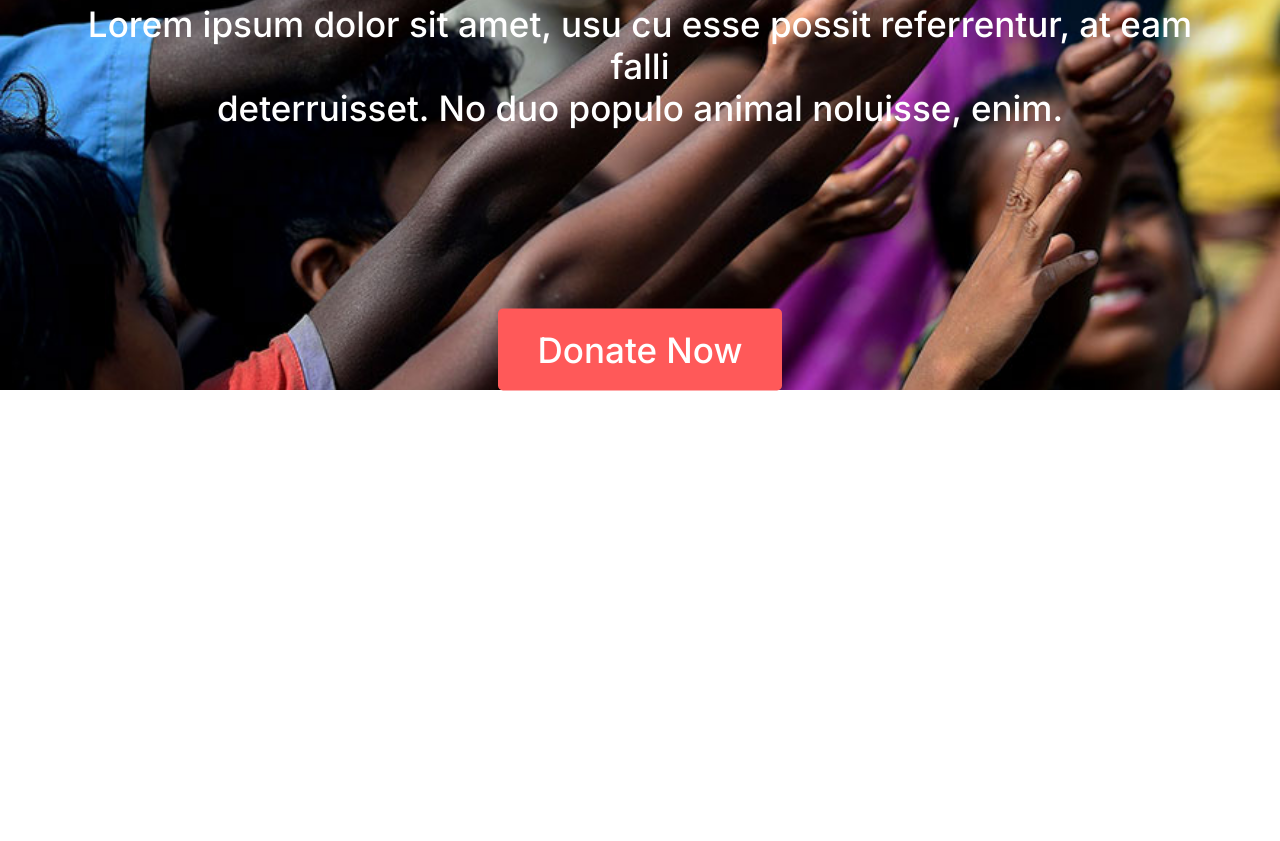
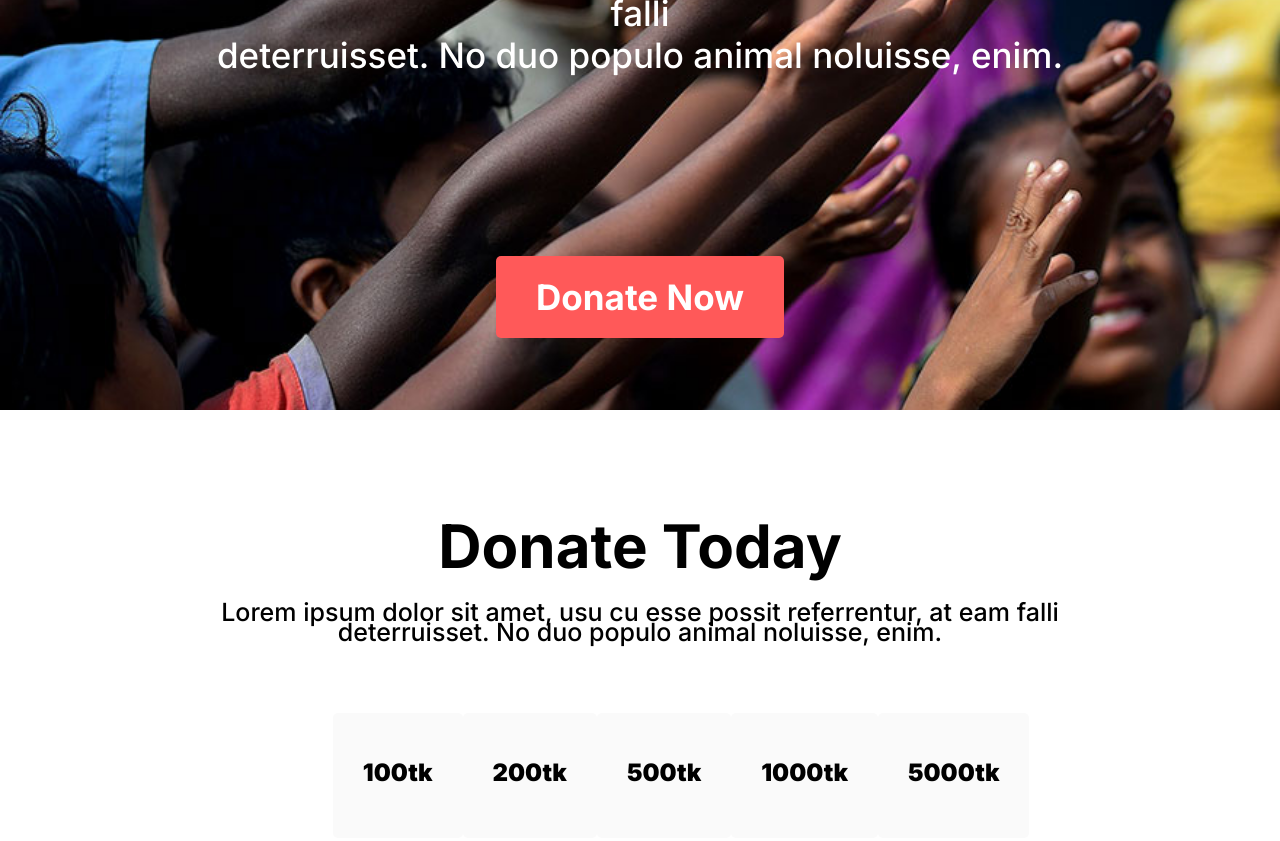
Before and after one commit to nandoghosh/Helping_Web, a plain HTML site: page index.html in a window 1280 px wide. Shown: the part 410-1251 px from the top of the page. Before the commit the page ends 801 px from the top, so only its background shows below. Drawn offline with Linux system fonts and the light colour scheme.

Commit message:
add-money

```diff
--- a/index.css
+++ b/index.css
@@ -7,6 +7,7 @@ body {
     font-family: 'Inter', sans-serif;
 }
 
+/*------Start_Header----*/
 .header {
     min-height: 100vh;
     width: 100%;
@@ -27,7 +28,8 @@ body {
 }
 
 .text-box h1 {
-    font-size: 100px;
+    font-size: 90px;
+    font-weight: 700px;
 }
 
 .text-box p {
@@ -36,6 +38,7 @@ body {
 }
 
 .header-button {
+    font-weight: bold;
     border-radius: 5px;
     text-decoration: none;
     color: white;
@@ -44,3 +47,45 @@ body {
     font-size: 35px;
     position: relative;
 }
+
+/*------End_Header----*/
+
+/*------Start_Donate----*/
+
+.donate {
+    width: 80%;
+    margin: auto;
+    text-align: center;
+    padding-top: 100px;
+}
+
+.donate h1 {
+    font-size: 60px;
+    font-weight: 700;
+}
+
+.donate p {
+    font-size: 25px;
+    font-weight: 400;
+    line-height: 20px;
+    padding: 20px;
+}
+
+.money-row {
+    margin: 5% 20% 5% 20%;
+    display: flex;
+    justify-content: space-between;
+}
+
+.add-tk {
+    width: 175px;
+    height: 125px;
+    background: #FAFAFA;
+    padding: 45px 30px;
+    border-radius: 5px;
+    box-sizing: border-box;
+}
+
+.add-tk h2 {
+    font-weight: 900;
+}
--- a/index.html
+++ b/index.html
@@ -10,11 +10,13 @@
     <link rel="shortcut icon" href="./icons/shelter.png" type="image/x-icon">
     <link rel="preconnect" href="https://fonts.googleapis.com">
     <link rel="preconnect" href="https://fonts.gstatic.com" crossorigin>
-    <link href="https://fonts.googleapis.com/css2?family=Inter:wght@300;500;700&display=swap" rel="stylesheet">
+    <link href="https://fonts.googleapis.com/css2?family=Inter:wght@300;500;700;900&display=swap" rel="stylesheet">>
 
 </head>
 
 <body>
+    <!------Header---->
+
     <section class="header">
         <div class="text-box">
             <h1>Let’s Help Those Who Are <br> More In Need</h1>
@@ -23,6 +25,33 @@
             <a class="header-button" href="#">Donate Now</a>
         </div>
     </section>
+
+    <!------Donate---->
+    <section class="donate">
+        <h1>Donate Today</h1>
+        <p>Lorem ipsum dolor sit amet, usu cu esse possit referrentur, at eam falli <br>
+            deterruisset. No duo populo animal noluisse, enim.</p>
+
+        <div class="money-row">
+            <div class="add-tk">
+                <h2>100tk</h1>
+            </div>
+            <div class="add-tk">
+                <h2>200tk</h2>
+            </div>
+            <div class="add-tk">
+                <h2>500tk</h2>
+            </div>
+            <div class="add-tk">
+                <h2>1000tk</h2>
+            </div>
+            <div class="add-tk">
+                <h2>5000tk</h2>
+            </div>
+        </div>
+
+    </section>
+
 </body>
 
 </html>
```
